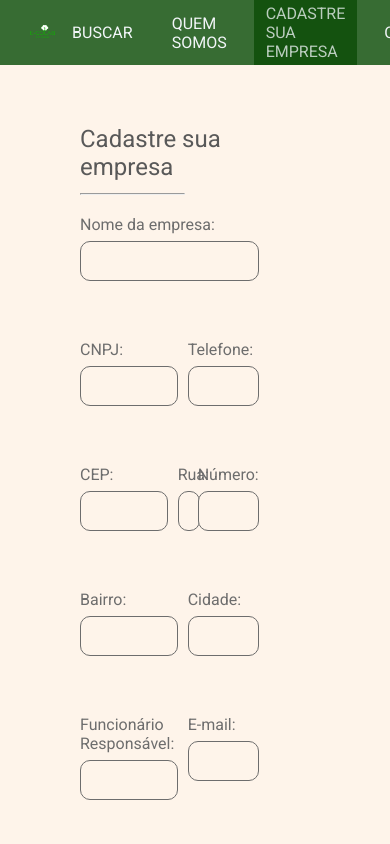
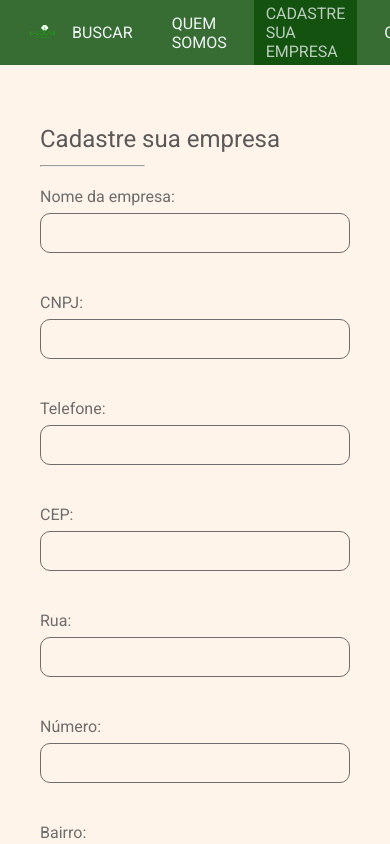
Before and after one commit to e-colab/ecoponto, a Vue app in the folder app/: page /register in a window 390 px wide. Shown: the top 844 px of the page. Built offline with nearby package versions, Linux system fonts and the light colour scheme; a web font is replaced by a local one.

Commit message:
responsive forms

```diff
--- a/app/src/pages/Register.vue
+++ b/app/src/pages/Register.vue
@@ -173,6 +173,10 @@ export default {
     row-gap: 20px;
     grid-template-columns: 1fr 1fr 1fr 1fr;
     grid-template-rows: 1fr 1fr 1fr 1fr 1fr 1fr;
+
+    @media only screen and (max-width: 950px){
+      width: 100%;
+    }
   }
 
   &-cta{
@@ -186,6 +190,14 @@ export default {
     font-family: 'Roboto';
     cursor: pointer;
     align-self: flex-end;
+
+    @media only screen and (max-width: 500px){
+      max-width: 100%;
+    }
+  }
+
+  @media only screen and (max-width: 950px){
+    padding: 40px;
   }
 }
 
@@ -197,26 +209,51 @@ export default {
 .first-half{
   grid-column-start: 1;
   grid-column-end: 3;
+
+  @media only screen and (max-width: 500px){
+    grid-column-start: 1;
+    grid-column-end: 5;
+  }
 }
 
 .second-half{
   grid-column-start: 3;
   grid-column-end: 5;
+
+  @media only screen and (max-width: 500px){
+    grid-column-start: 1;
+    grid-column-end: 5;
+  }
 }
 
 .first-third{
   grid-column-start: 1;
   grid-column-end: 2;
+
+  @media only screen and (max-width: 500px){
+    grid-column-start: 1;
+    grid-column-end: 5;
+  }
 }
 
 .middle-half{
   grid-column-start: 2;
   grid-column-end: 4;
+
+  @media only screen and (max-width: 500px){
+    grid-column-start: 1;
+    grid-column-end: 5;
+  }
 }
 
 .last-third{
   grid-column-start: 4;
   grid-column-end: 5;
+
+  @media only screen and (max-width: 500px){
+    grid-column-start: 1;
+    grid-column-end: 5;
+  }
 }
 
 </style>
```
